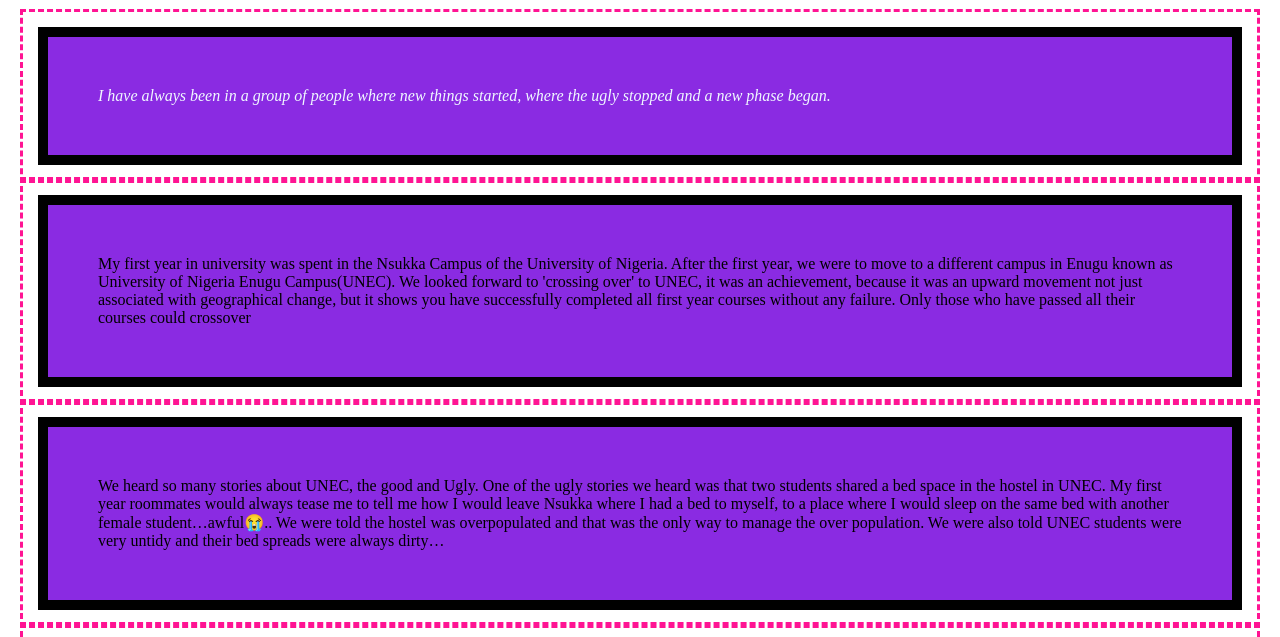
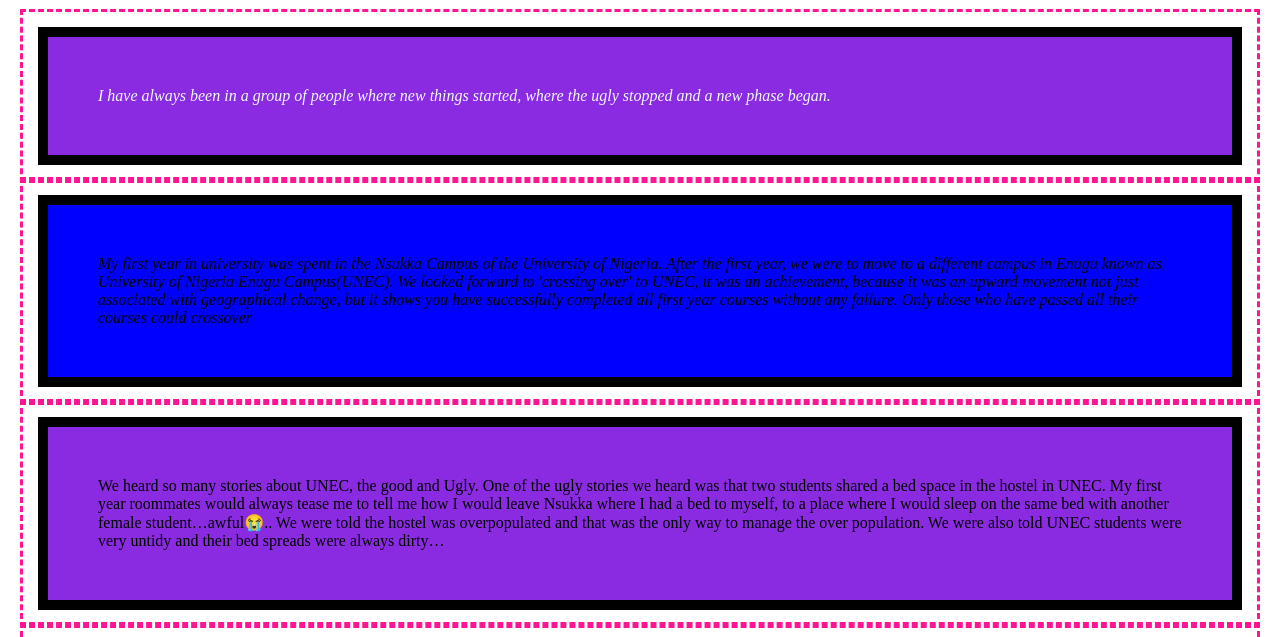
Before and after one commit to Janeugwuoke/j-breaker, a plain HTML site: page index.html in a window 1280 px wide. Shown: the part 103-740 px from the top of the page. Drawn offline with Linux system fonts and the light colour scheme.

Commit message:
commit message

```diff
--- a/index.css
+++ b/index.css
@@ -10,7 +10,7 @@
     color: aliceblue
     ;
 }
-#container
+.container p
 {background-color: blue;
     font-style:italic
 
```
